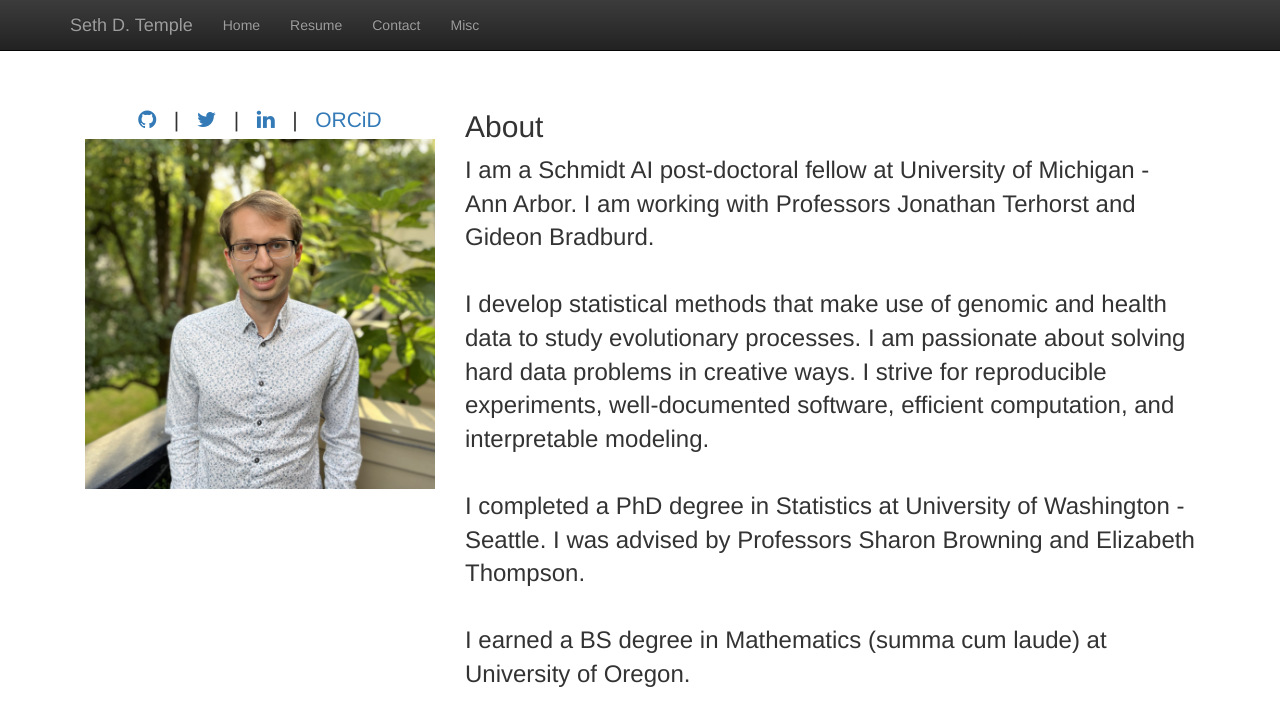
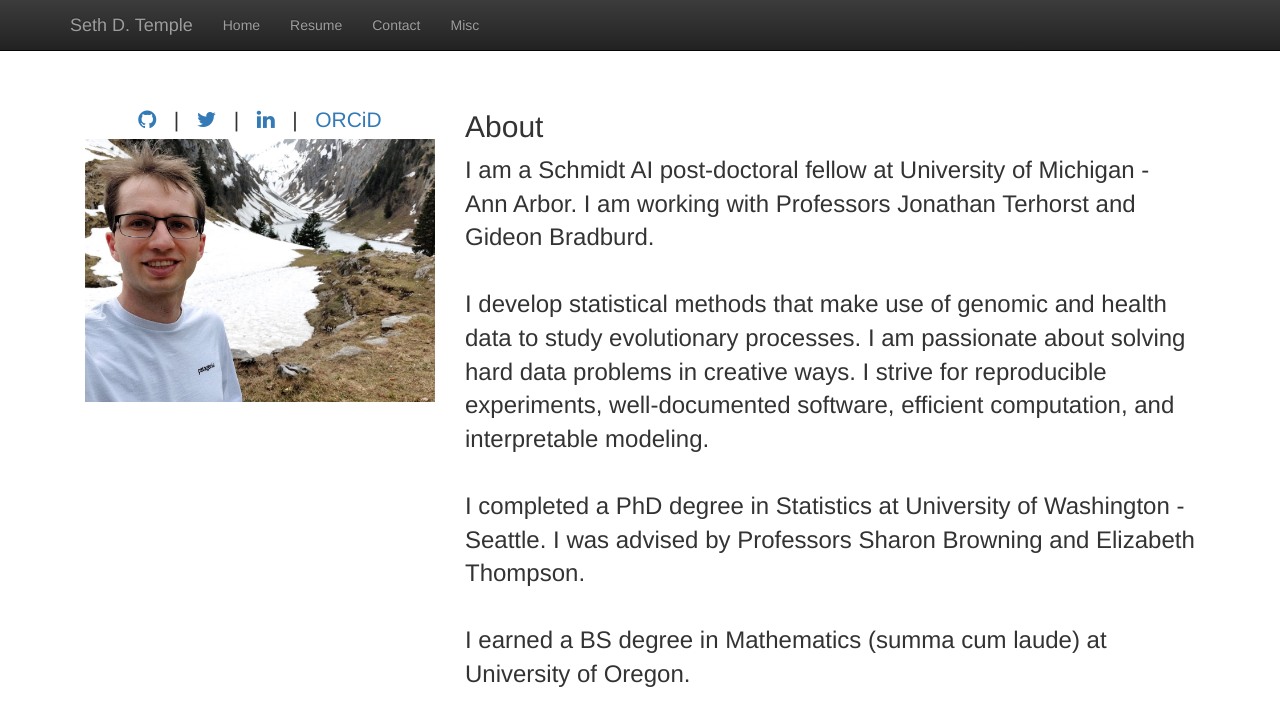
Before and after one commit to sdtemple/sdtemple.github.io, a Jekyll site: the page built from index.html, in a window 1280 px wide. Shown: the top 726 px of the page. Built offline with Jekyll 4.4.1, drawn with Linux system fonts in a browser that asks for light colours; nearby versions of some CDN libraries; library files that are not in the unit come from our copies.

Commit message:
a more fun profile

```diff
--- a/index.html
+++ b/index.html
@@ -17,7 +17,7 @@ title:  'Seth D. Temple'
          </p></center>
 
   </div>
-  <img class="featurette-image img-responsive" src="images/me4.jpg">
+  <img class="featurette-image img-responsive" src="images/seth-profile.jpg">
 </div>
 
 
```
Also changed, not shown: images/seth-profile.jpg (added).
